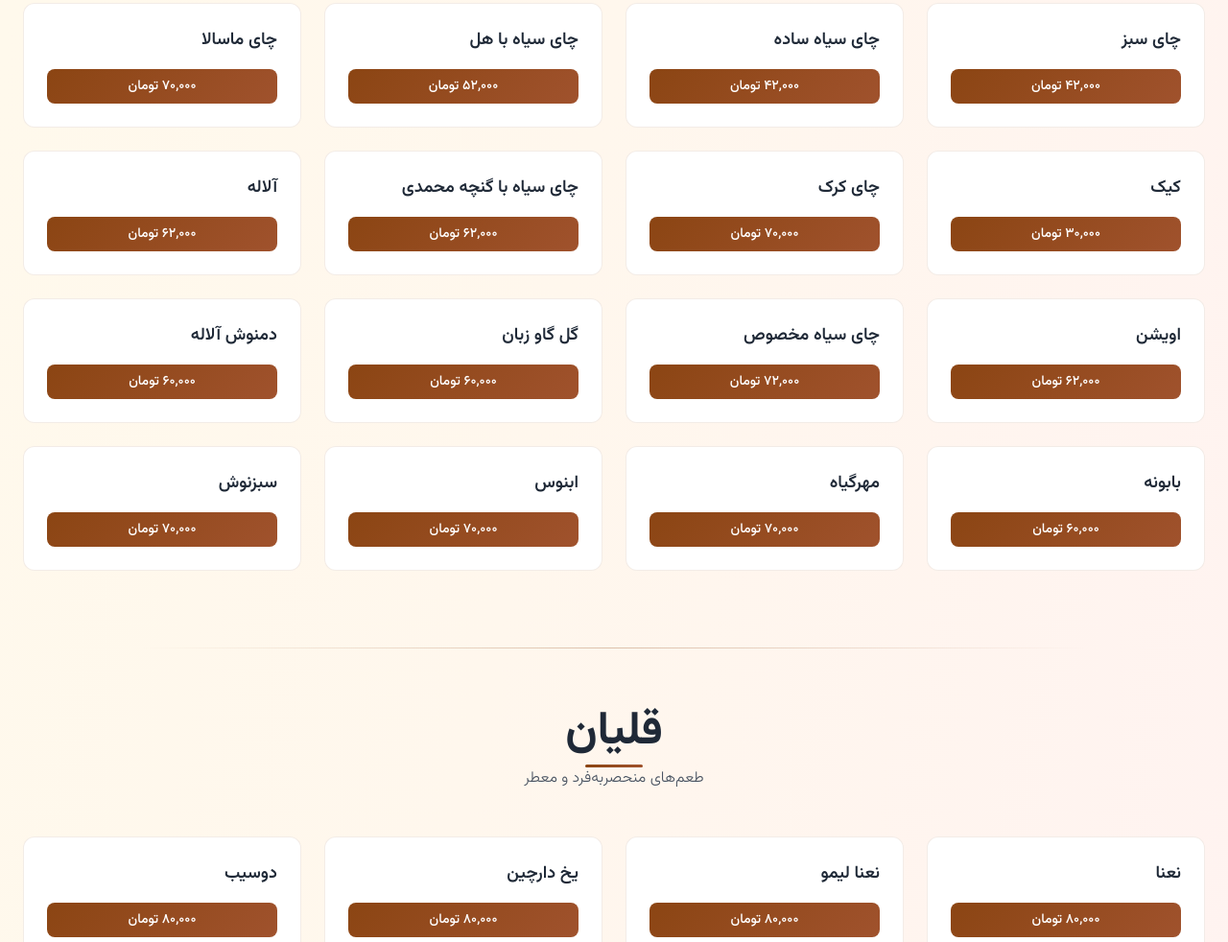
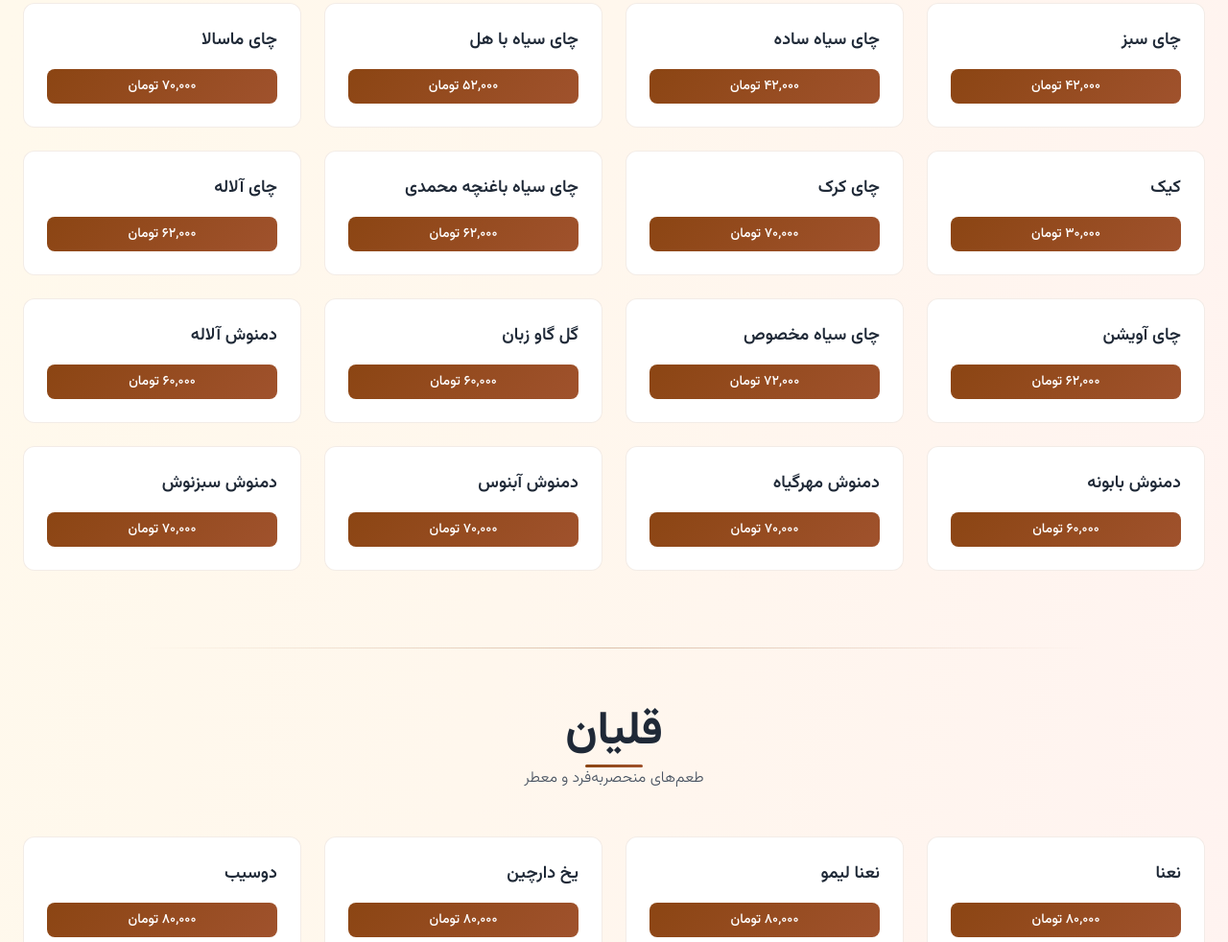
Before and after one commit to brandiico/hanicafe, a plain HTML site: page index.html in a window 1280 px wide. Shown: the part 3183-4165 px from the top of the page at 96% size. Drawn offline with nearby package versions, Linux system fonts and the light colour scheme.

Commit message:
Update index.html

```diff
--- a/index.html
+++ b/index.html
@@ -477,21 +477,21 @@
 
                 <div class="menu-card rounded-xl p-6">
                     <div class="mb-4">
-                        <h3 class="text-lg font-semibold text-gray-800 dark:text-gray-100 mb-2">چای سیاه با گنچه محمدی</h3>
+                        <h3 class="text-lg font-semibold text-gray-800 dark:text-gray-100 mb-2">چای سیاه باغنچه محمدی</h3>
                     </div>
                     <div class="price-tag px-3 py-2 rounded-lg text-center font-medium text-sm number-fa">۶۲,۰۰۰ تومان</div>
                 </div>
 
                 <div class="menu-card rounded-xl p-6">
                     <div class="mb-4">
-                        <h3 class="text-lg font-semibold text-gray-800 dark:text-gray-100 mb-2">آلاله</h3>
+                        <h3 class="text-lg font-semibold text-gray-800 dark:text-gray-100 mb-2">چای آلاله</h3>
                     </div>
                     <div class="price-tag px-3 py-2 rounded-lg text-center font-medium text-sm number-fa">۶۲,۰۰۰ تومان</div>
                 </div>
 
                 <div class="menu-card rounded-xl p-6">
                     <div class="mb-4">
-                        <h3 class="text-lg font-semibold text-gray-800 dark:text-gray-100 mb-2">اویشن</h3>
+                        <h3 class="text-lg font-semibold text-gray-800 dark:text-gray-100 mb-2">چای آویشن</h3>
                     </div>
                     <div class="price-tag px-3 py-2 rounded-lg text-center font-medium text-sm number-fa">۶۲,۰۰۰ تومان</div>
                 </div>
@@ -519,28 +519,28 @@
 
                 <div class="menu-card rounded-xl p-6">
                     <div class="mb-4">
-                        <h3 class="text-lg font-semibold text-gray-800 dark:text-gray-100 mb-2">بابونه</h3>
+                        <h3 class="text-lg font-semibold text-gray-800 dark:text-gray-100 mb-2">دمنوش بابونه</h3>
                     </div>
                     <div class="price-tag px-3 py-2 rounded-lg text-center font-medium text-sm number-fa">۶۰,۰۰۰ تومان</div>
                 </div>
 
                 <div class="menu-card rounded-xl p-6">
                     <div class="mb-4">
-                        <h3 class="text-lg font-semibold text-gray-800 dark:text-gray-100 mb-2">مهرگیاه</h3>
+                        <h3 class="text-lg font-semibold text-gray-800 dark:text-gray-100 mb-2">دمنوش مهرگیاه</h3>
                     </div>
                     <div class="price-tag px-3 py-2 rounded-lg text-center font-medium text-sm number-fa">۷۰,۰۰۰ تومان</div>
                 </div>
 
                 <div class="menu-card rounded-xl p-6">
                     <div class="mb-4">
-                        <h3 class="text-lg font-semibold text-gray-800 dark:text-gray-100 mb-2">ابنوس</h3>
+                        <h3 class="text-lg font-semibold text-gray-800 dark:text-gray-100 mb-2">دمنوش آبنوس</h3>
                     </div>
                     <div class="price-tag px-3 py-2 rounded-lg text-center font-medium text-sm number-fa">۷۰,۰۰۰ تومان</div>
                 </div>
 
                 <div class="menu-card rounded-xl p-6">
                     <div class="mb-4">
-                        <h3 class="text-lg font-semibold text-gray-800 dark:text-gray-100 mb-2">سبزنوش</h3>
+                        <h3 class="text-lg font-semibold text-gray-800 dark:text-gray-100 mb-2">دمنوش سبزنوش</h3>
                     </div>
                     <div class="price-tag px-3 py-2 rounded-lg text-center font-medium text-sm number-fa">۷۰,۰۰۰ تومان</div>
                 </div>
```
